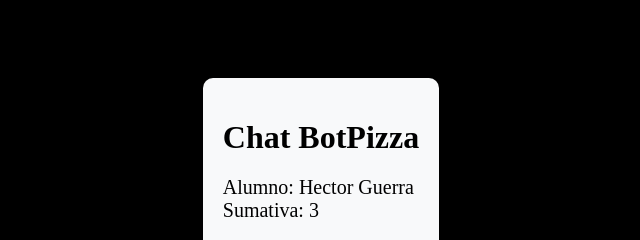
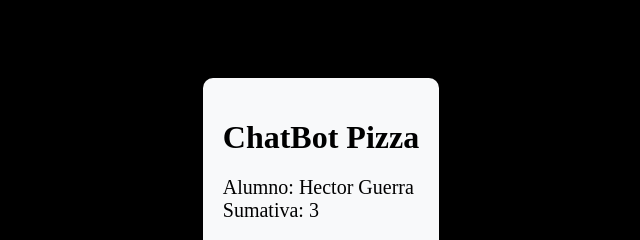
Before and after one commit to HectorGuerra004/sumativa3, a plain HTML site: page index.html in a window 1280 px wide. Shown: the part 238-478 px from the top of the page, 319-959 px from the left. Drawn offline with nearby package versions, Linux system fonts and the light colour scheme.

Commit message:
Update index.html

```diff
--- a/index.html
+++ b/index.html
@@ -37,7 +37,7 @@
     <div class="container">
         <div class="informacion">
             <div class="col-md-12">
-                <h1>Chat BotPizza</h1>
+                <h1>ChatBot Pizza</h1>
                 <p>Alumno: Hector Guerra <br>
                     Sumativa: 3 <br>
                 </p>
```
